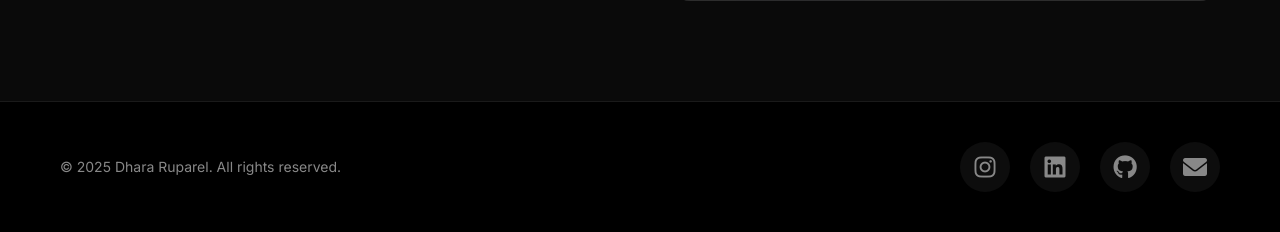
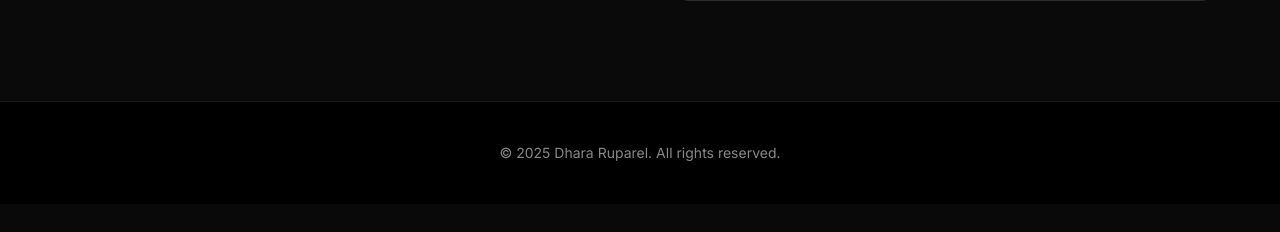
Before and after one commit to dhararuparel/portfolio-website, a Flask app: page / in a window 1280 px wide. Shown: the part 3835-4067 px from the top of the page. After the commit the page ends 3996 px from the top, so only its background shows below. Run offline with Flask 3, Linux system fonts and the light colour scheme.

Commit message:
Update portfolio: Add social media links, remove footer icons, simplify internship admin form

```diff
--- a/app.py
+++ b/app.py
@@ -419,7 +419,7 @@ def api_internships():
             position=data['position'],
             duration=data['duration'],
             location=data['location'],
-            description=data['description'],
+            description=data.get('description', ''),
             technologies=data.get('technologies', '')
         )
         db.session.add(internship)
@@ -461,7 +461,7 @@ def api_internship(internship_id):
         internship.position = data['position']
         internship.duration = data['duration']
         internship.location = data['location']
-        internship.description = data['description']
+        internship.description = data.get('description', '')
         internship.technologies = data.get('technologies', '')
         db.session.commit()
         return jsonify({'message': 'Internship updated successfully'})
--- a/static/css/style.css
+++ b/static/css/style.css
@@ -886,9 +886,7 @@ section {
 }
 
 .footer-content {
-    display: flex;
-    justify-content: space-between;
-    align-items: center;
+    text-align: center;
 }
 
 .footer-content p {
--- a/static/js/admin.js
+++ b/static/js/admin.js
@@ -361,7 +361,6 @@ async function editInternship(id) {
         document.getElementById('internshipCompany').value = internship.company;
         document.getElementById('internshipDuration').value = internship.duration;
         document.getElementById('internshipLocation').value = internship.location;
-        document.getElementById('internshipDescription').value = internship.description;
         document.getElementById('internshipTechnologies').value = internship.technologies || '';
 
         document.getElementById('internshipModalTitle').textContent = 'Edit Internship';
--- a/templates/admin_dashboard.html
+++ b/templates/admin_dashboard.html
@@ -477,10 +477,6 @@
                     <label for="internshipLocation">Location *</label>
                     <input type="text" id="internshipLocation" name="location" required>
                 </div>
-            </div>
-            <div class="form-group">
-                <label for="internshipDescription">Description *</label>
-                <textarea id="internshipDescription" name="description" rows="4" required></textarea>
             </div>
             <div class="form-group">
                 <label for="internshipTechnologies">Technologies (comma-separated)</label>
--- a/templates/index.html
+++ b/templates/index.html
@@ -281,13 +281,13 @@
                     <div class="contact-item social-media">
                         <span class="social-label">Connect with me:</span>
                         <div class="social-icons-inline">
-                            <a href="#" class="social-icon-small instagram" title="Instagram">
+                            <a href="https://www.instagram.com/dhara_ruparel16?igsh=emRwZTJyc2h6cnN3" class="social-icon-small instagram" title="Instagram" target="_blank">
                                 <i class="fab fa-instagram"></i>
                             </a>
-                            <a href="#" class="social-icon-small linkedin" title="LinkedIn">
+                            <a href="https://www.linkedin.com/in/dhara-ruparel/" class="social-icon-small linkedin" title="LinkedIn" target="_blank">
                                 <i class="fab fa-linkedin"></i>
                             </a>
-                            <a href="#" class="social-icon-small github" title="GitHub">
+                            <a href="https://github.com/dhararuparel" class="social-icon-small github" title="GitHub" target="_blank">
                                 <i class="fab fa-github"></i>
                             </a>
                         </div>
@@ -322,20 +322,6 @@
     <div class="container">
         <div class="footer-content">
             <p>&copy; 2025 Dhara Ruparel. All rights reserved.</p>
-            <div class="social-links">
-                <a href="#" class="social-link instagram" title="Instagram">
-                    <i class="fab fa-instagram"></i>
-                </a>
-                <a href="#" class="social-link linkedin" title="LinkedIn">
-                    <i class="fab fa-linkedin"></i>
-                </a>
-                <a href="#" class="social-link github" title="GitHub">
-                    <i class="fab fa-github"></i>
-                </a>
-                <a href="mailto:{{ contact.email if contact else 'dhararuparel16@gmail.com' }}" class="social-link email" title="Email">
-                    <i class="fas fa-envelope"></i>
-                </a>
-            </div>
         </div>
     </div>
 </footer>
```
